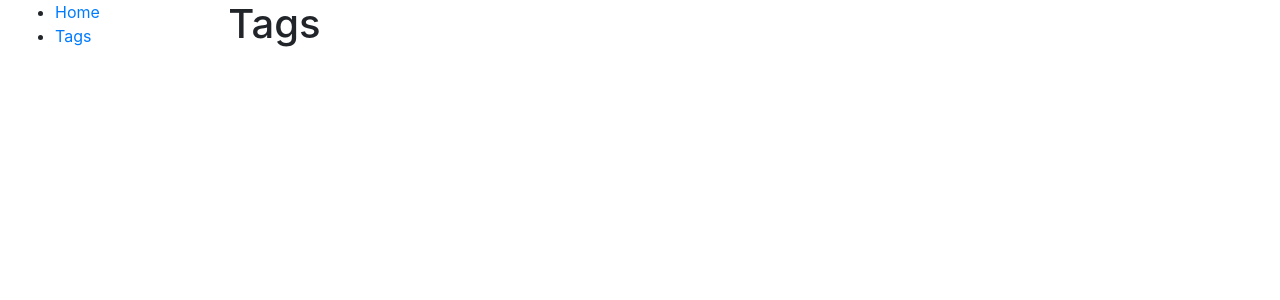
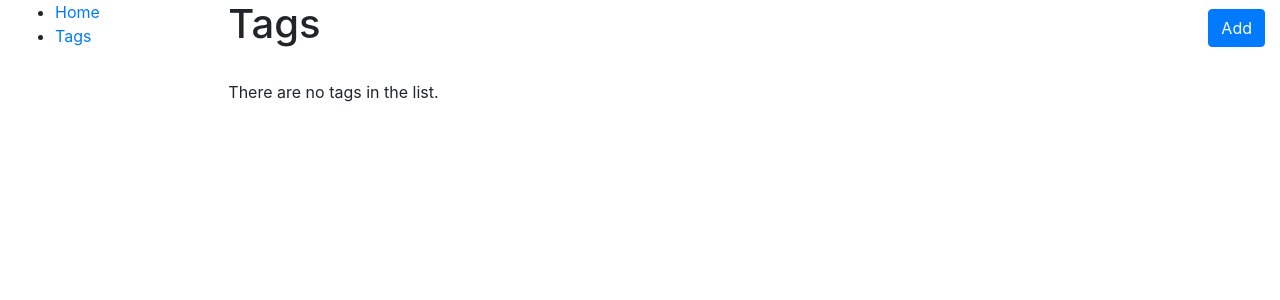
Before and after one commit to JustVov4uk/to-do-list, a Django app: page /tags/ in a window 1280 px wide. Shown: the top 300 px of the page. Run offline with Django 5.2, Linux system fonts and the light colour scheme; data that the repository does not hold is empty.

Commit message:
make content in tag_list.html

```diff
--- a/templates/config/tag_list.html
+++ b/templates/config/tag_list.html
@@ -1,17 +1,37 @@
 {% extends "base.html" %}
 
 {% block content %}
+  <div class="d-flex justify-content-between align-items-center mb-4">
     <h1>Tags</h1>
+    <a href="{% url 'config:tag-create' %}" class="btn btn-primary">Add</a>
+  </div>
+
   {% if tag_list %}
-    <table>
+    <table class="table table-striped">
+      <thead>
         <tr>
           <th>Name</th>
+          <th class="text-center">Update</th>
+          <th class="text-center">Delete</th>
         </tr>
+      </thead>
+      <tbody>
         {% for tag in tag_list %}
           <tr>
             <td>{{ tag.name }}</td>
+
+            <td class="text-center">
+              <a href="{% url 'config:tag-update' pk=tag.pk %}" class="btn btn-secondary btn-sm">Update</a>
+            </td>
+
+            <td class="text-center">
+              <a href="{% url 'config:tag-delete' pk=tag.pk %}" class="btn btn-danger btn-sm">Delete</a>
+            </td>
           </tr>
         {% endfor %}
+      </tbody>
     </table>
+  {% else %}
+    <p>There are no tags in the list.</p>
   {% endif %}
 {% endblock %}
```
Lines whose indentation alone changed are shown as unchanged.
